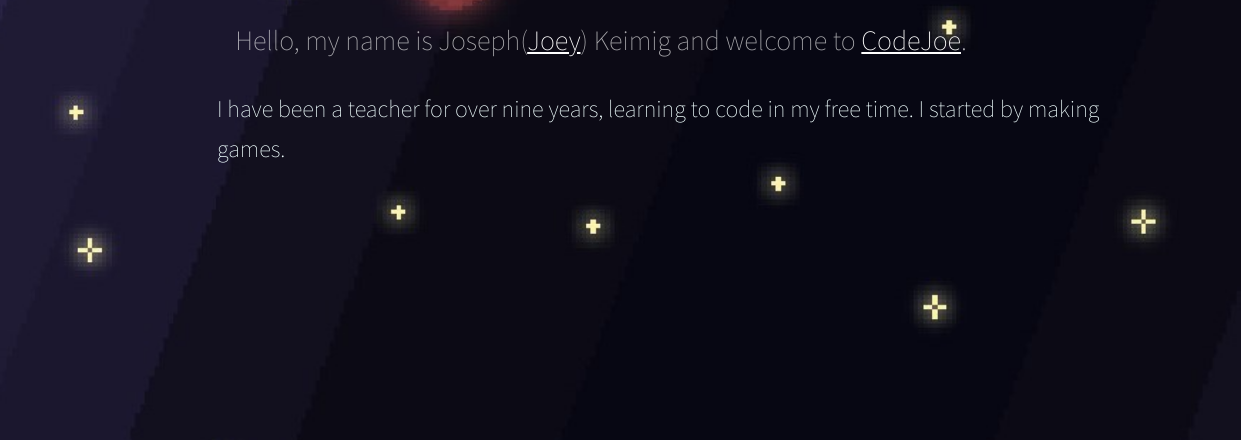
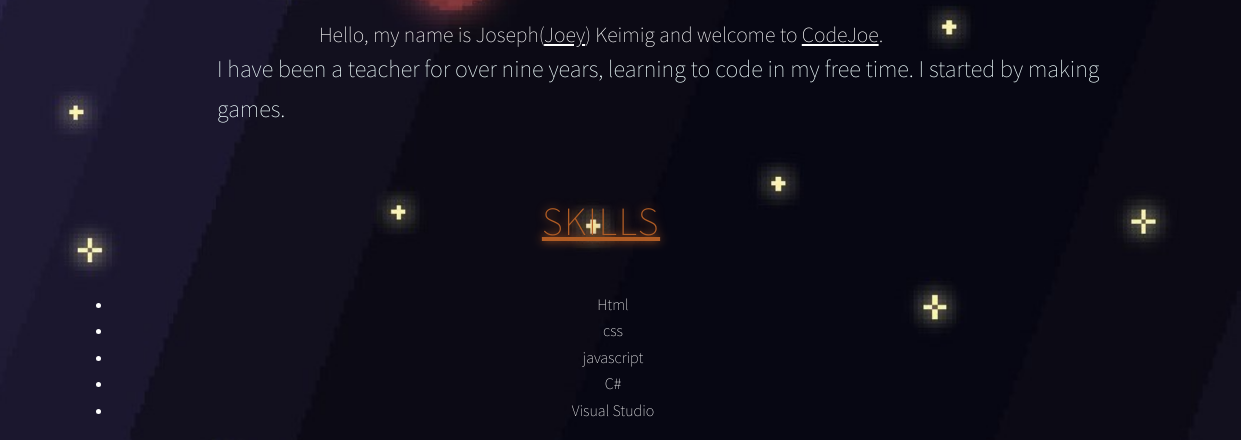
Before and after one commit to M0EJ0E/codejoe.io, a plain HTML site: page pages/aboutme.html in a window 1280 px wide. Shown: the part 360-800 px from the top of the page, 39-1280 px from the left. Drawn offline with Linux system fonts and the light colour scheme.

Commit message:
update 4.13

```diff
--- a/pages/aboutme.html
+++ b/pages/aboutme.html
@@ -37,16 +37,26 @@
 		<!-- Wrapper -->
 			<div id="wrapper">
 
-				<!-- Header -->
+			<!-- Header -->
 					<header id="header">
 						<a href="../index.html" ><span class="avatar"><img src="../images/avatar.jpg" alt="" /></span></a>
 								<div>
-									<h2 class="center">About Me</h2>
+									<h1 class="center">About Me</h1>
 									</a>
 								</div>
-						<h1>Hello, my name is Joseph(<strong ><u>Joey</u></strong>) Keimig and welcome to <strong><u>CodeJoe</u></strong>. </h1>
+						<h2>Hello, my name is Joseph(<strong ><u>Joey</u></strong>) Keimig and welcome to <strong><u>CodeJoe</u></strong>. </h2>
 						<P class="text"> I have been a teacher for over nine years, learning to code in my free time. I started by making games.</P>
-
+						<br>
+						<h1 class="center">Skills</h1>
+						<ul>
+						<strong>
+							<li>Html</li>
+							<li>css</li>
+							<li>javascript</li>
+							<li>C#</li>
+							<li>Visual Studio</li>
+						</strong>
+						</ul>
 
 					</header>
 
```
